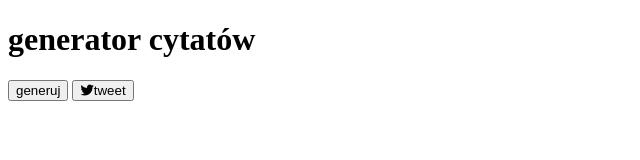
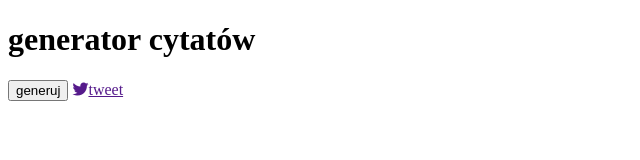
Before and after one commit to Dawid-Kowalski/generator-cytatow, a website: page index.html in a window 1280 px wide. Shown: the full height of the page, 0-640 px from the left. Drawn offline with Linux system fonts and the light colour scheme.

```diff
--- a/index.html
+++ b/index.html
@@ -12,6 +12,6 @@
 		<h2 id="quote-text"></h2>
 		<h3 id="quote-author"></h3>
 		<button type="button" onclick="getQuote();">generuj</button>
-		<button type="button"><i class="fab fa-twitter"></i>tweet</button>
+		<a href="" id="tweet"><i class="fab fa-twitter"></i>tweet</button>
 	</body>
 </html>
--- a/js/script.js
+++ b/js/script.js
@@ -13,7 +13,7 @@
 function createTweet(input) {
     let data = input[0];
 
-    let dataElement = document.createElement('div');
+    let dataElement = document.createElement("div");
     dataElement.innerHTML = data.content;
     let quoteText = dataElement.innerText.trim();
     let quoteAuthor = data.title;
```
